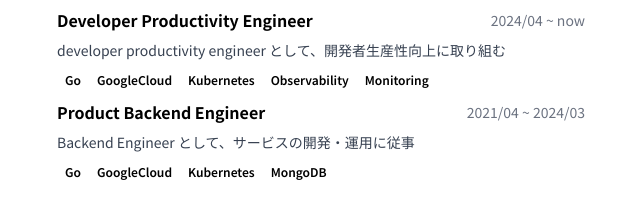
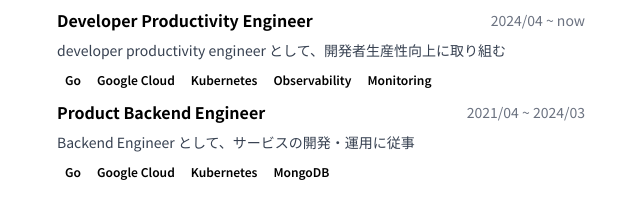
Before and after one commit to ucpr/ucpr.dev, an Astro site: page /profile in a window 1280 px wide. Shown: the part 455-664 px from the top of the page, 319-959 px from the left. Built offline with nearby package versions, Linux system fonts and the light colour scheme; Astro itself is replaced by a stand-in of ours.

Commit message:
chore: nits

```diff
--- a/src/pages/profile/index.astro
+++ b/src/pages/profile/index.astro
@@ -31,7 +31,7 @@ const workExperiences: Experience[] = [
 					"developer productivity engineer として、開発者生産性向上に取り組む",
 				tags: [
 					"Go",
-					"GoogleCloud",
+					"Google Cloud",
 					"Kubernetes",
 					"Observability",
 					"Monitoring",
@@ -41,7 +41,7 @@ const workExperiences: Experience[] = [
 				name: "Product Backend Engineer",
 				period: "2021/04 ~ 2024/03",
 				description: "Backend Engineer として、サービスの開発・運用に従事",
-				tags: ["Go", "GoogleCloud", "Kubernetes", "MongoDB"],
+				tags: ["Go", "Google Cloud", "Kubernetes", "MongoDB"],
 			},
 		],
 	},
```
